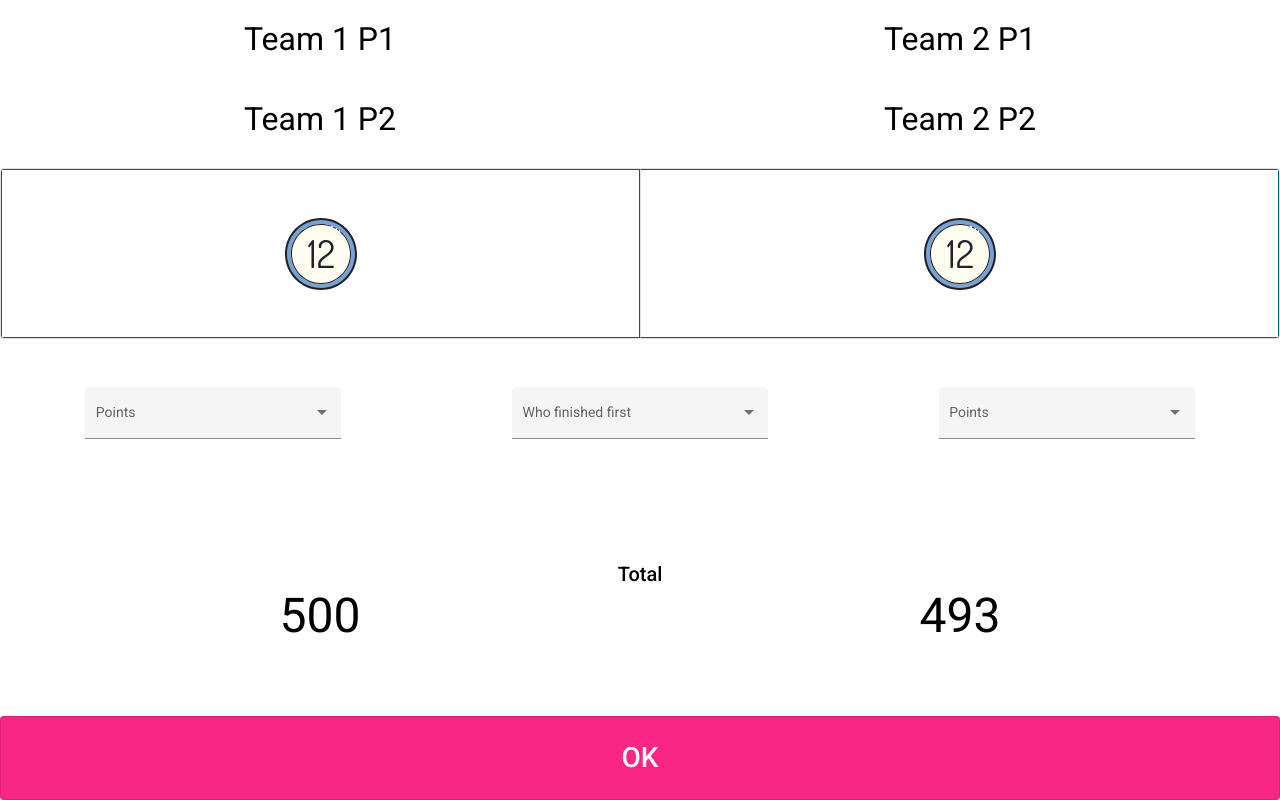
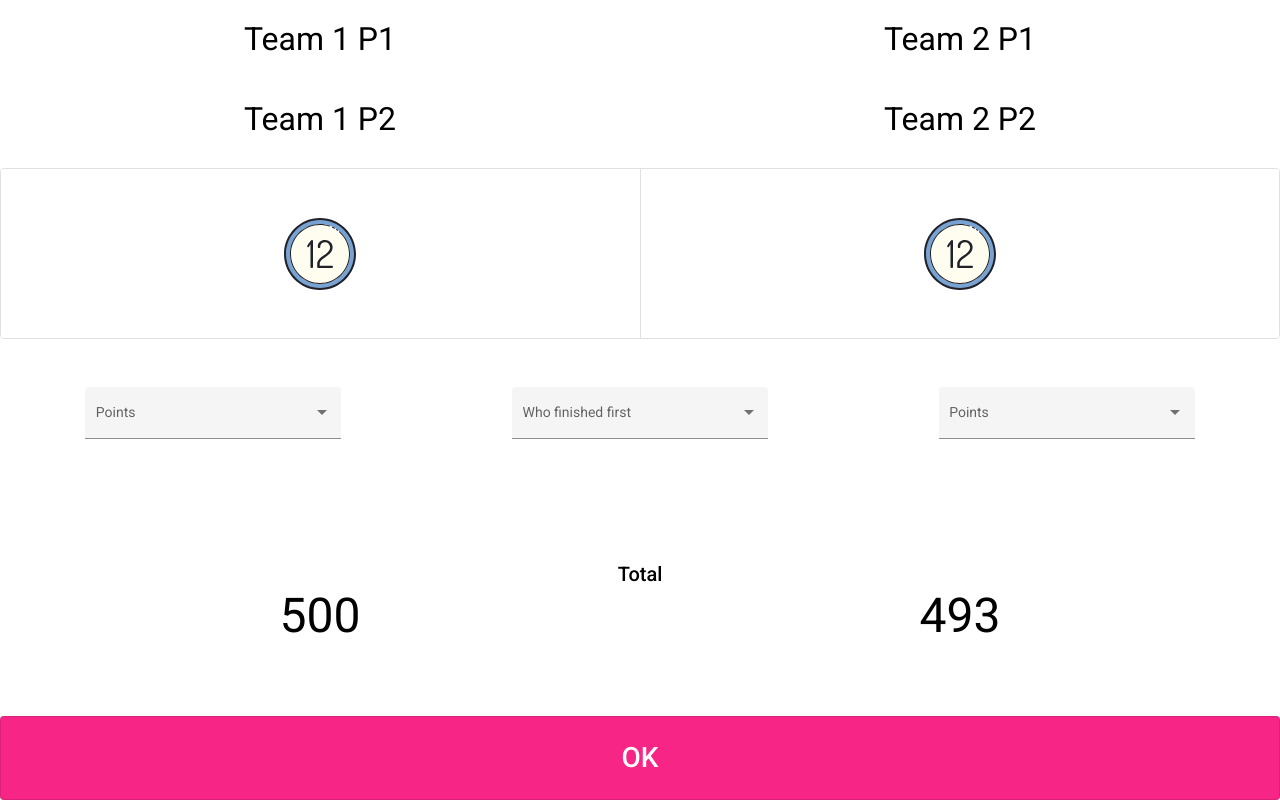
Before and after one commit to a21s-dev/grand-tichu, an Angular app: page /set-score in a window 1280 px wide. Built offline with nearby package versions, Linux system fonts and the light colour scheme.

Commit message:
Remove unused style

```diff
--- a/src/styles.scss
+++ b/src/styles.scss
@@ -13,11 +13,6 @@ body {
 	font-variation-settings: 'FILL' 0, 'wght' 400, 'GRAD' 0, 'opsz' 48;
 }
 
-.mat-button-toggle {
-	background-color: white;
-	color: black;
-	border: 1.5px solid $blue-sapphire;
-}
 
 .mat-button-toggle-checked {
 	background-color: $primary_color;
```
